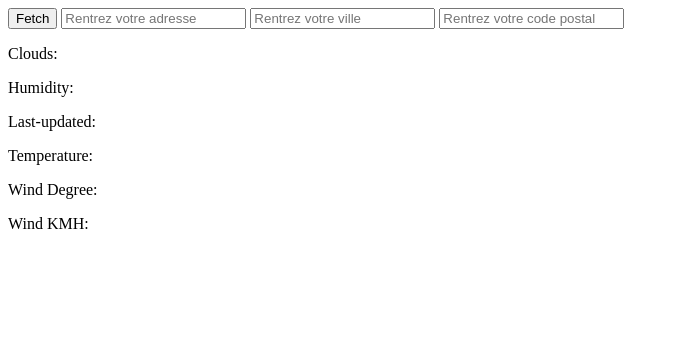
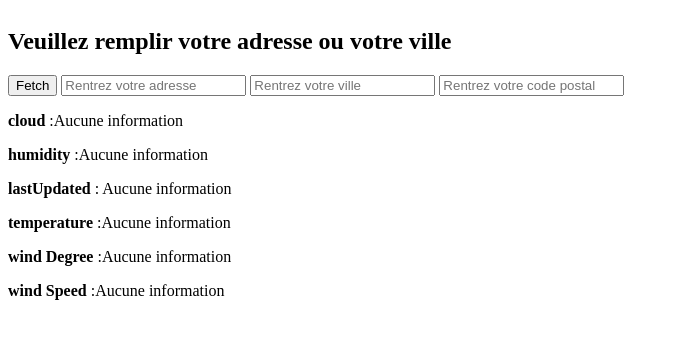
Before and after one commit to Karen160/tp-opensource, a plain HTML site: page src/index.html in a window 1280 px wide. Both pictures are taken after a click on the button "Fetch". Shown: the whole page, without its empty margins (0-679 px from the left). Drawn offline with Linux system fonts and the light colour scheme; no server answers.

Commit message:
validator data

```diff
--- a/src/index.html
+++ b/src/index.html
@@ -16,12 +16,12 @@
     <input type="number" placeholder="Rentrez votre code postal" id="code-input">
 
     <div id="container">
-        <p id="cloud">Clouds:</p>
-        <p id="humidity">Humidity:</p>
-        <p id="last-updated">Last-updated:</p>
-        <p id="temperature">Temperature:</p>
-        <p id="wind-degree">Wind Degree:</p>
-        <p id="wind-kmh">Wind KMH:</p>
+        <p id="cloud"></p>
+        <p id="humidity"></p>
+        <p id="last-updated"></p>
+        <p id="temperature"></p>
+        <p id="wind-degree"></p>
+        <p id="wind-kmh"></p>
     </div>
 
 
--- a/src/main.js
+++ b/src/main.js
@@ -46,26 +46,41 @@ const windKmhParagraph = document.getElementById("wind-kmh");
   }
 
   async function getData() {
+     cloudParagraph.innerHTML = "<strong>cloud</strong> :";
+      humidityParagraph.innerHTML = "<strong>humidity</strong> :";
+      lastUpdatedParagraph.innerHTML =  "<strong>lastUpdated</strong> : ";
+      temperatureParagraph.innerHTML = "<strong>temperature</strong> :" ;
+      windDegreeParagraph.innerHTML = "<strong>wind Degree</strong>  :" ;
+      windKmhParagraph.innerHTML = "<strong>wind Speed</strong>  :" ;
+
     let addressValue = addressInput.value;
     let cityValue = cityInput.value;
-    let data = await getWeatherData(await getAddressLocation());
 
     if (addressValue != "" || cityValue != "") {
       document.getElementById("errorDiv").style.display = "none";
-      console.log(await getWeatherData(await getAddressLocation()));
+      var data = await getWeatherData(await getAddressLocation());
     } else {
-      document.getElementById("errorMessage").innerHTML =
-        "Veuillez remplir votre adresse ou votre ville";
+      var data = null;
+      document.getElementById("errorMessage").innerHTML ="Veuillez remplir votre adresse ou votre ville";
       document.getElementById("errorDiv").style.display = "flex";
     }
-    console.log(data);
 
-    cloudParagraph.innerHTML += data.cloud;
-    humidityParagraph.innerHTML += data.humidity;
-    lastUpdatedParagraph.innerHTML += data.last_updated;
-    temperatureParagraph.innerHTML += data.temp_c;
-    windDegreeParagraph.innerHTML += data.wind_degree;
-    windKmhParagraph.innerHTML += data.wind_kph;
+    if (data != null) {
+      cloudParagraph.innerHTML += data.cloud + "%";
+      humidityParagraph.innerHTML += data.humidity + "%";
+      lastUpdatedParagraph.innerHTML += "at " + data.last_updated;
+      temperatureParagraph.innerHTML += data.temp_c + " degrees celcius";
+      windDegreeParagraph.innerHTML += data.wind_degree + " degree";
+      windKmhParagraph.innerHTML += data.wind_kph + " Km/h";
+    }else {
+      cloudParagraph.innerHTML += "Aucune information" ;
+      humidityParagraph.innerHTML += "Aucune information";
+      lastUpdatedParagraph.innerHTML += "Aucune information";
+      temperatureParagraph.innerHTML += "Aucune information";
+      windDegreeParagraph.innerHTML += "Aucune information";
+      windKmhParagraph.innerHTML += "Aucune information";
+    }
+
   }
 
 
```
